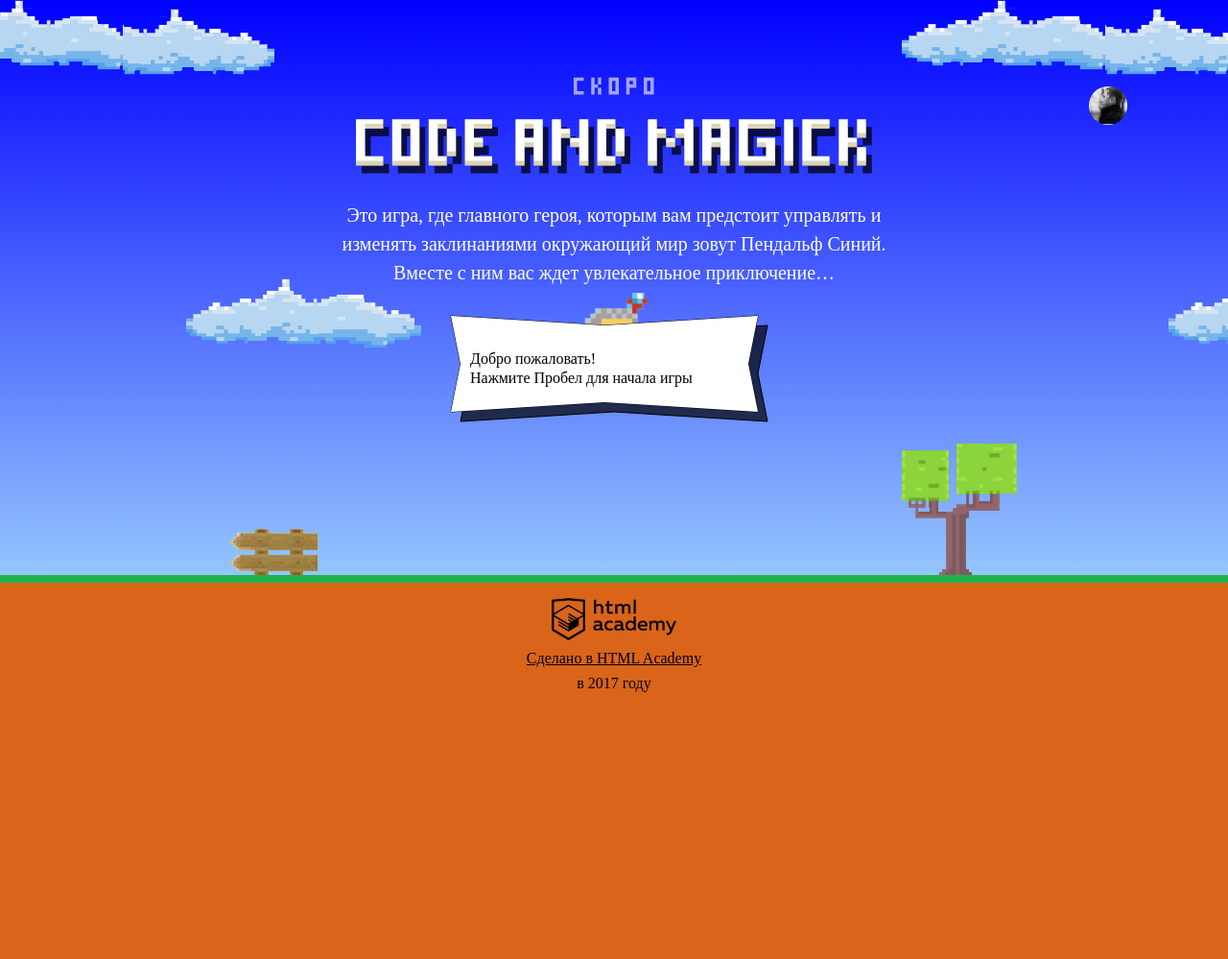
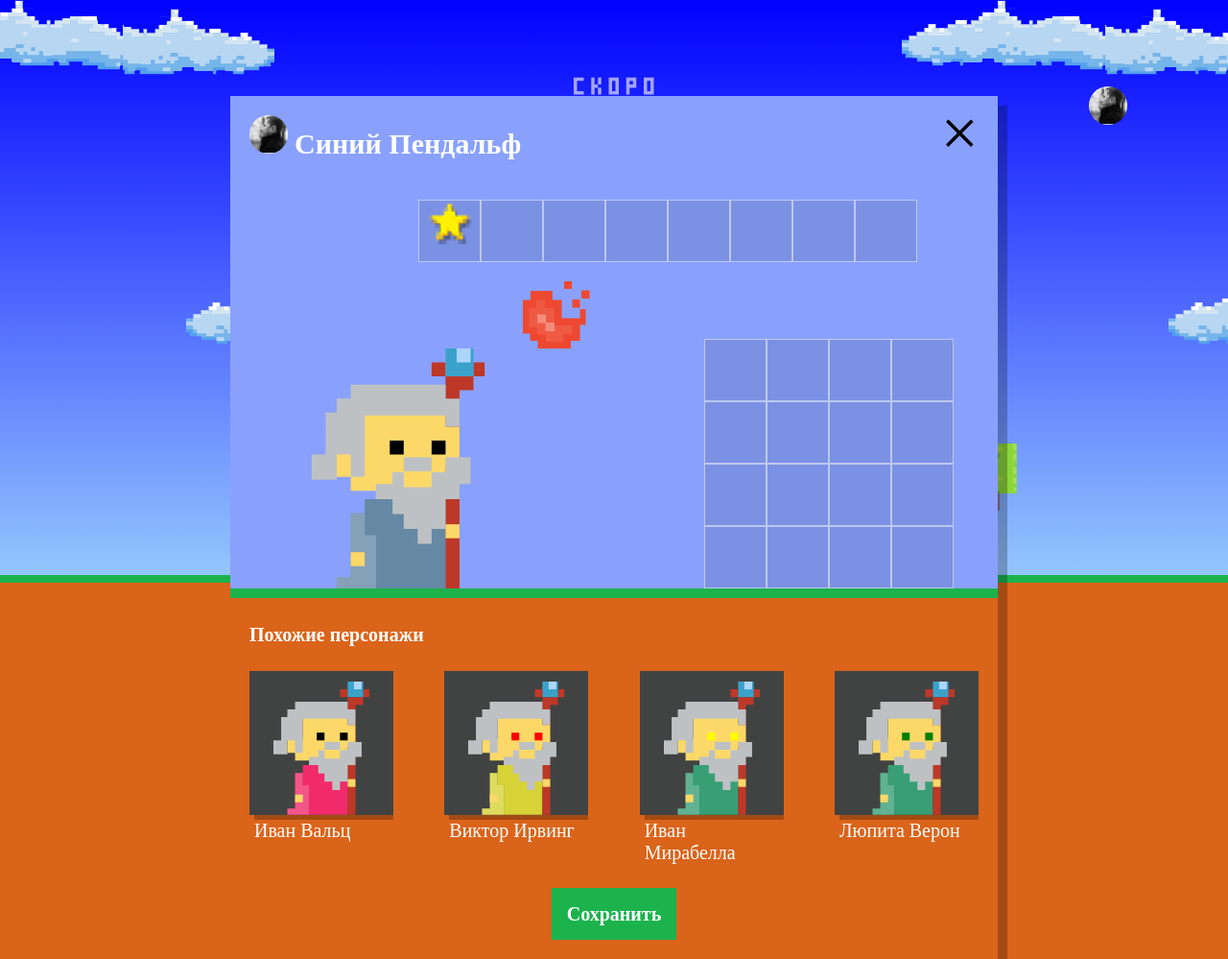
Before and after one commit to DDyst/343219-code-and-magick, a website: page index.html in a window 1280 px wide. Shown: the whole page at 96% size. Before the commit the page ends 800 px from the top, so only its background shows below. Drawn offline with Linux system fonts and the light colour scheme; a web font is replaced by a local one.

Commit message:
Добавил генерацию и отрисовку похожих волшебников

```diff
--- a/index.html
+++ b/index.html
@@ -196,6 +196,7 @@
 </script>
 <script src="./js/stat.js"></script>
 <script src="./js/game.js"></script>
+<script src="./js/setup.js"></script>
 
 </body>
 </html>
--- /dev/null
+++ b/js/setup.js
@@ -0,0 +1,54 @@
+// Файл для работы со всплывающим окном настройки персонажа
+
+'use strict';
+
+var wizardInfo = {
+  QUANTITY: 4,
+  NAMES: ['Иван', 'Хуан Себастьян', 'Мария', 'Кристоф', 'Виктор', 'Юлия', 'Люпита', 'Вашингтон'],
+  SURNAMES: ['да Марья', 'Верон', 'Мирабелла', 'Вальц', 'Онопко', 'Топольницкая', 'Нионго', 'Ирвинг'],
+  COAT_COLORS: ['rgb(101, 137, 164)', 'rgb(241, 43, 107)', 'rgb(146, 100, 161)', 'rgb(56, 159, 117)', 'rgb(215, 210, 55)', 'rgb(0, 0, 0)'],
+  EYES_COLORS: ['black', 'red', 'blue', 'yellow', 'green']
+};
+
+// Функция нахождения случайного целого числа в заданном диапазоне включительно
+var getRandomInRange = function (min, max) {
+  return Math.floor(Math.random() * (max - min + 1)) + min;
+};
+
+// Функция, возвращающая случайный элемент массива
+var getRandomArrayItem = function (array) {
+  return array[getRandomInRange(0, array.length - 1)];
+};
+
+var generateWizards = function (obj) {
+  var generatedWizards = [];
+  for (var i = 0; i < obj.QUANTITY; i++) {
+    generatedWizards[i] = {
+      name: getRandomArrayItem(obj.NAMES) + ' ' + getRandomArrayItem(obj.SURNAMES),
+      coatColor: getRandomArrayItem(obj.COAT_COLORS),
+      eyesColor: getRandomArrayItem(obj.EYES_COLORS)
+    };
+  }
+  return generatedWizards;
+};
+
+var renderWizard = function (obj) {
+  var wizardElement = wizardTemplate.querySelector('.setup-similar-item').cloneNode(true);
+  wizardElement.querySelector('.setup-similar-label').textContent = obj.name;
+  wizardElement.querySelector('.wizard-coat').style.fill = obj.coatColor;
+  wizardElement.querySelector('.wizard-eyes').style.fill = obj.eyesColor;
+  return wizardElement;
+};
+
+var wizardTemplate = document.querySelector('#similar-wizard-template').content;
+var wizards = generateWizards(wizardInfo);
+var fragment = document.createDocumentFragment();
+var userDialog = document.querySelector('.setup');
+
+userDialog.classList.remove('hidden');
+
+wizards.forEach(function (item) {
+  fragment.appendChild(renderWizard(item));
+});
+userDialog.querySelector('.setup-similar-list').appendChild(fragment);
+userDialog.querySelector('.setup-similar').classList.remove('hidden');
```
